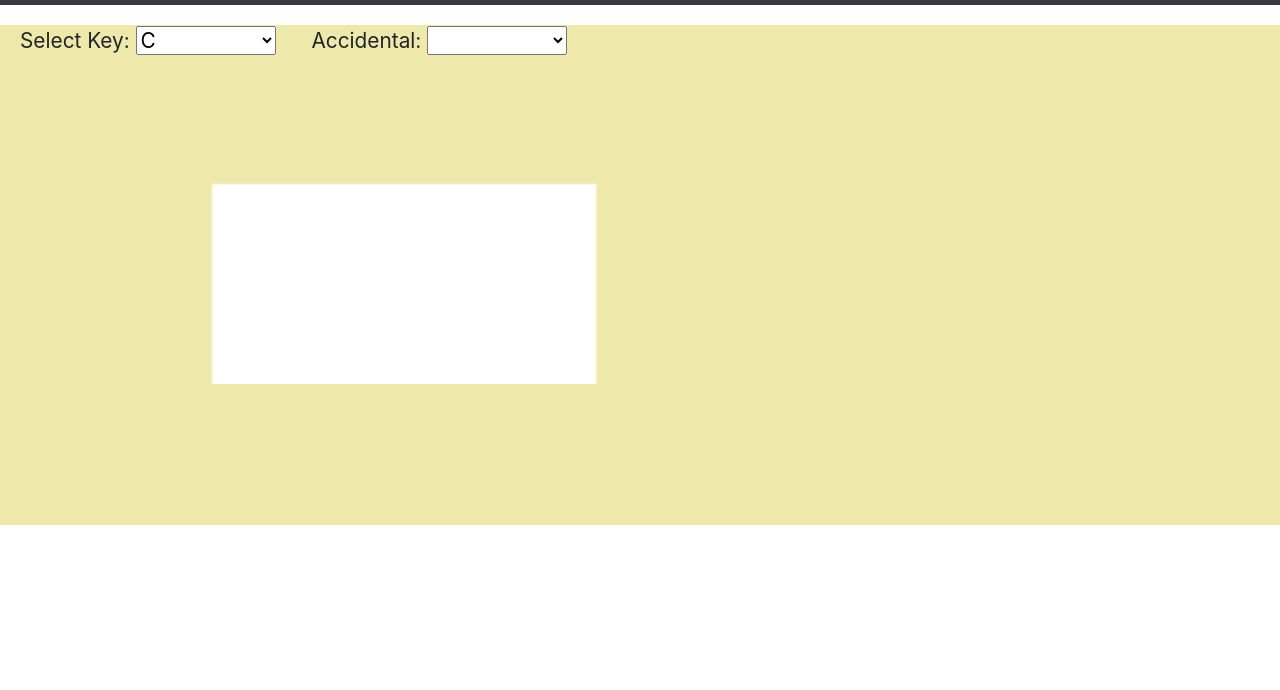
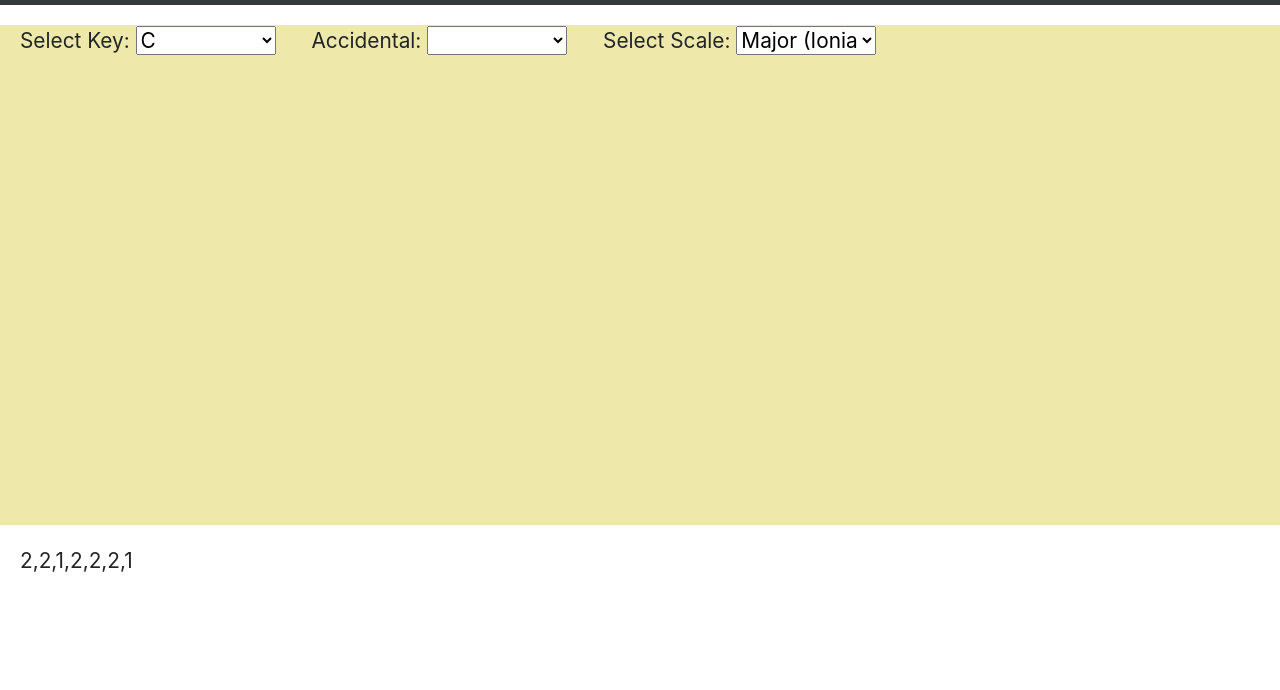
Before and after one commit to drgaglia/JamGenerator, a plain HTML site: page index.html in a window 1280 px wide. Shown: the part 51-741 px from the top of the page. Drawn offline with nearby package versions, Linux system fonts and the light colour scheme.

Commit message:
Many additions, major changes that will need to be made: 1. main.js -> updateKey() does not work at all and may need to be completeky rewritten 2. The Object.freeze 'enums' are more trouble than theyre worth and there is undoubtedly a better way to do this in JS 3. Spread the notes.js and scales.js across other files. Currently there is no real rhyme or reason to what is part of either file

```diff
--- a/css/main.css
+++ b/css/main.css
@@ -4,7 +4,7 @@
 	height: 1000px;
 }
 
-#main-panel {
+#select-panel {
 	width: 100%;
 	height: 500px;
 	background-color: palegoldenrod;
@@ -17,8 +17,9 @@
 	margin-right: 20px;
 }
 
-#key-div {
+#key-div, #display-div {
 	margin: 20px 0px 20px 20px;
+	height: 20%;
 	font-size: 130%;
 }
 
@@ -26,3 +27,7 @@
 	width: 140px;
 	margin-right: 30px;
 }
+
+#scale-select {
+	width: 200px;
+}
--- a/index.html
+++ b/index.html
@@ -7,6 +7,7 @@
     <script src="https://maxcdn.bootstrapcdn.com/bootstrap/4.0.0/js/bootstrap.min.js" integrity="sha384-JZR6Spejh4U02d8jOt6vLEHfe/JQGiRRSQQxSfFWpi1MquVdAyjUar5+76PVCmYl" crossorigin="anonymous"></script>
     <script src="js/notes.js"></script>
     <script src="js/main.js"></script>
+    <script src="js/scales.js"></script>
 </head>
 <body>
     <nav class="navbar navbar-expand-sm navbar-light bg-dark">
@@ -37,25 +38,38 @@
             </form>
         </div>
     </nav>
-    <div id="main-panel">
+    <div id="select-panel">
         <div id="key-div">
             <label for="key-label">Select Key:</label>
-            <select class="music-select" name="key-select" id="key-select">
-                <option value="0">A</option>
-                <option value="2">B</option>
-                <option value="4" selected="selected">C</option>
-                <option value="5">D</option>
-                <option value="7">E</option>
-                <option value="9">F</option>
-                <option value="11">G</option>
+            <select class="music-select" name="key-select" id="key-select" onchange="updateKey ();">
+                <option value="9">A</option>
+                <option value="11">B</option>
+                <option value="0" selected="selected">C</option>
+                <option value="2">D</option>
+                <option value="4">E</option>
+                <option value="5">F</option>
+                <option value="7">G</option>
             </select>
             <label for="acdntl-label">Accidental:</label>
-            <select class="music-select" name="acdntl-select" id="acdntl-select">
+            <select class="music-select" name="acdntl-select" id="acdntl-select" onchange="updateKey ();">
                 <option value="0"></option>
                 <option value="1">#</option>
                 <option value="-1">b</option>
             </select>
+            <label for="mode-label">Select Scale:</label>
+            <select class="music-select" name="mode-select" id="mode-select" onchange="">
+                <option value="0">Major (Ionian)</option>
+                <option value="1">Dorian</option>
+                <option value="2">Phrygian</option>
+                <option value="3">Lydian</option>
+                <option value="4">Mixolydian</option>
+                <option value="5">Minor (Aeolian)</option>
+                <option value="6">Locrian</option>
+            </select>
         </div>
+    </div>
+    <div id="display-div">
+        <p id="scale-display"></p>
         <canvas id="main-canvas"></canvas>
     </div>
 </body>
--- a/js/main.js
+++ b/js/main.js
@@ -1,19 +1,54 @@
+let modes = [];
+
 window.onload = function () {
-    var canvas = document.getElementById("main-canvas");
-    var ctx = canvas.getContext("2d");
+    let canvas = document.getElementById ( "main-canvas" );
+    let ctx = canvas.getContext ( "2d" );
 
-    ctx.fillStyle = "#FFF";
-    ctx.fillRect(50, 50, 100, 100);
+    ctx.fillStyle = "#A4A4A4";
+    ctx.fillRect ( 50, 50, 100, 100 );
 
-    var keySelect = document.getElementById("key-select");
-    var acdntlSelect = document.getElementById("acdntl-select");
-    var keyVal = parseInt(keySelect.options[keySelect.selectedIndex].value);
-    var acdntlVal = parseInt(acdntlSelect.options[acdntlSelect.selectedIndex].value);
 
-    var relativeToC = keyVal + acdntlVal;
 
-    console.log(relativeToC);
+    updateKey ();
 
-    console.log(notes[relativeToC]);
+    /*
+    let keySelect = document.getElementById ( "key-select" );
+    let acdntlSelect = document.getElementById ( "acdntl-select" );
+    let keyVal = parseInt (keySelect.options [ keySelect.selectedIndex ].value );
+    let acdntlVal = parseInt (acdntlSelect.options [ acdntlSelect.selectedIndex ].value );
+
+    let relativeToC = keyVal + acdntlVal;
+
+    */
 
 }
+
+
+function updateKey () {
+
+    // Get our elements
+    let keySelect, acdntlSelect, modeSelect;
+
+    keySelect = document.getElementById ( "key-select" );
+    acdntlSelect = document.getElementById ( "acdntl-select" );
+    modeSelect = document.getElementById ( "mode-select" );
+
+    // Get our elements' values
+    let keyVal, keyText, acdntlVal, modeVal, modeText;
+
+    keyVal = parseInt ( keySelect.value );
+    keyText = keySelect.text;
+    acdntlVal = parseInt ( acdntlSelect.value );
+    modeVal = parseInt ( modeSelect.value );
+    modeText = modeSelect.text;
+
+    //
+    keyVal += acdntlVal;
+    let modeName = keyText + modeText;
+
+    modes.push (
+        new Mode ( PARENT_SCALES.Ionian, modeVal, modeName)
+    );
+
+    document.getElementById ( "scale-display" ).innerHTML = modes[modes.length - 1].steps;
+}
--- a/js/notes.js
+++ b/js/notes.js
@@ -1,4 +1,4 @@
-const accidentals = Object.freeze (
+const ACCIDENTALS = Object.freeze (
     {
         "X" : "Double Sharp",
         "S" : "Sharp",
@@ -8,7 +8,7 @@ const accidentals = Object.freeze (
     }
 );
 
-const letters = Object.freeze (
+const LETTERS = Object.freeze (
     {
         "C" : "C",
         "D" : "D",
@@ -20,230 +20,230 @@ const letters = Object.freeze (
     }
 );
 
-const notes = [
+const NOTES = [
     {
         relativeToC: 0,
-        value:
+        values:
             [
                 {
-                    letter: letters.B,
-                    accidental: accidentals.S,
+                    letter: LETTERS.B,
+                    accidental: ACCIDENTALS.S,
                     name: "B#"
                 },
                 {
-                    letter: letters.C,
-                    accidental: accidentals.N,
+                    letter: LETTERS.C,
+                    accidental: ACCIDENTALS.N,
                     name: "C"
                 },
                 {
-                    letter: letters.D,
-                    accidental: accidentals.B,
+                    letter: LETTERS.D,
+                    accidental: ACCIDENTALS.B,
                     name: "Dbb"
                 }
             ]
     },
     {
         relativeToC: 1,
-        value:
+        valuess:
             [
                 {
-                    letter: letters.C,
-                    accidental: accidentals.S,
+                    letter: LETTERS.C,
+                    accidental: ACCIDENTALS.S,
                     name: "C#"
                 },
                 {
-                    letter: letters.D,
-                    accidental: accidentals.F,
+                    letter: LETTERS.D,
+                    accidental: ACCIDENTALS.F,
                     name: "Db"
                 }
             ]
     },
     {
         relativeToC: 2,
-        value:
+        valuess:
             [
                 {
-                    letter: letters.C,
-                    accidental: accidentals.X,
+                    letter: LETTERS.C,
+                    accidental: ACCIDENTALS.X,
                     name: "C##"
                 },
                 {
-                    letter: letters.D,
-                    accidental: accidentals.N,
+                    letter: LETTERS.D,
+                    accidental: ACCIDENTALS.N,
                     name: "D"
                 },
                 {
-                    letter: letters.E,
-                    accidental: accidentals.B,
+                    letter: LETTERS.E,
+                    accidental: ACCIDENTALS.B,
                     name: "Ebb"
                 }
             ]
     },
     {
         relativeToC: 3,
-        value:
+        values:
             [
                 {
-                    letter: letters.D,
-                    accidental: accidentals.S,
+                    letter: LETTERS.D,
+                    accidental: ACCIDENTALS.S,
                     name: "D#"
                 },
                 {
-                    letter: letters.E,
-                    accidental: accidentals.F,
+                    letter: LETTERS.E,
+                    accidental: ACCIDENTALS.F,
                     name: "Eb"
                 }
             ]
     },
     {
         relativeToC: 4,
-        value:
+        values:
             [
                 {
-                    letter: letters.D,
-                    accidental: accidentals.X,
+                    letter: LETTERS.D,
+                    accidental: ACCIDENTALS.X,
                     name: "D##"
                 },
                 {
-                    letter: letters.E,
-                    accidental: accidentals.N,
+                    letter: LETTERS.E,
+                    accidental: ACCIDENTALS.N,
                     name: "E"
                 },
                 {
-                    letter: letters.F,
-                    accidental: accidentals.F,
+                    letter: LETTERS.F,
+                    accidental: ACCIDENTALS.F,
                     name: "Fb"
                 }
             ]
     },
     {
         relativeToC: 5,
-        value:
+        values:
             [
                 {
-                    letter: letters.E,
-                    accidental: accidentals.S,
+                    letter: LETTERS.E,
+                    accidental: ACCIDENTALS.S,
                     name: "E#"
                 },
                 {
-                    letter: letters.F,
-                    accidental: accidentals.N,
+                    letter: LETTERS.F,
+                    accidental: ACCIDENTALS.N,
                     name: "F"
                 },
                 {
-                    letter: letters.G,
-                    accidental: accidentals.B,
+                    letter: LETTERS.G,
+                    accidental: ACCIDENTALS.B,
                     name: "Gbb"
                 }
             ]
     },
     {
         relativeToC: 6,
-        value:
+        values:
             [
                 {
-                    letter: letters.F,
-                    accidental: accidentals.S,
+                    letter: LETTERS.F,
+                    accidental: ACCIDENTALS.S,
                     name: "F#"
                 },
                 {
-                    letter: letters.G,
-                    accidental: accidentals.F,
+                    letter: LETTERS.G,
+                    accidental: ACCIDENTALS.F,
                     name: "Gb"
                 }
             ]
     },
     {
         relativeToC: 7,
-        value:
+        values:
             [
                 {
-                    letter: letters.F,
-                    accidental: accidentals.X,
+                    letter: LETTERS.F,
+                    accidental: ACCIDENTALS.X,
                     name: "F##"
                 },
                 {
-                    letter: letters.G,
-                    accidental: accidentals.N,
+                    letter: LETTERS.G,
+                    accidental: ACCIDENTALS.N,
                     name: "G"
                 },
                 {
-                    letter: letters.A,
-                    accidental: accidentals.B,
+                    letter: LETTERS.A,
+                    accidental: ACCIDENTALS.B,
                     name: "Abb"
                 }
             ]
     },
     {
         relativeToC: 8,
-        value:
+        values:
             [
                 {
-                    letter: letters.G,
-                    accidental: accidentals.S,
+                    letter: LETTERS.G,
+                    accidental: ACCIDENTALS.S,
                     name: "G#"
                 },
                 {
-                    letter: letters.A,
-                    accidental: accidentals.F,
+                    letter: LETTERS.A,
+                    accidental: ACCIDENTALS.F,
                     name: "Ab"
                 }
             ]
     },
     {
         relativeToC: 9,
-        value:
+        values:
             [
                 {
-                    letter: letters.G,
-                    accidental: accidentals.X,
+                    letter: LETTERS.G,
+                    accidental: ACCIDENTALS.X,
                     name: "G##"
                 },
                 {
-                    letter: letters.A,
-                    accidental: accidentals.N,
+                    letter: LETTERS.A,
+                    accidental: ACCIDENTALS.N,
                     name: "A"
                 },
                 {
-                    letter: letters.B,
-                    accidental: accidentals.B,
+                    letter: LETTERS.B,
+                    accidental: ACCIDENTALS.B,
                     name: "Bbb"
                 }
             ]
     },
     {
         relativeToC: 10,
-        value:
+        values:
             [
                 {
-                    letter: letters.A,
-                    accidental: accidentals.S,
+                    letter: LETTERS.A,
+                    accidental: ACCIDENTALS.S,
                     name: "A#"
                 },
                 {
-                    letter: letters.B,
-                    accidental: accidentals.F,
+                    letter: LETTERS.B,
+                    accidental: ACCIDENTALS.F,
                     name: "Bb"
                 }
             ]
     },
     {
         relativeToC: 11,
-        value:
+        values:
             [
                 {
-                    letter: letters.A,
-                    accidental: accidentals.X,
+                    letter: LETTERS.A,
+                    accidental: ACCIDENTALS.X,
                     name: "A##"
                 },
                 {
-                    letter: letters.B,
-                    accidental: accidentals.N,
+                    letter: LETTERS.B,
+                    accidental: ACCIDENTALS.N,
                     name: "B"
                 },
                 {
-                    letter: letters.C,
-                    accidental: accidentals.F,
+                    letter: LETTERS.C,
+                    accidental: ACCIDENTALS.F,
                     name: "Cb"
                 },
             ]
--- /dev/null
+++ b/js/scales.js
@@ -0,0 +1,78 @@
+const STEPS = Object.freeze (
+    {
+        "H" : 1,
+        "W" : 2,
+        "T" : 3
+    }
+);
+
+// Unneeded (for now)
+const TONICITIES = Object.freeze (
+    {
+    //  "Quartatonic" : 4
+        "Pentatonic" : 5,
+        "Hexatonic" : 6,
+        "Diatonic" : 7,
+        "Octatonic" : 8,
+    //  "Nonatonic" : 9,
+    //  "Decatonic" : 10,
+    //  "Undecatonic" : 11,
+        "Chromatic" : 12
+    }
+);
+
+class Mode {
+
+    constructor ( parent, modeNumber, name ) {
+        this.parent = parent;
+        this.modeNumber = modeNumber;
+        this.name = name;
+        this.steps = [];
+        this.createMode ();
+    }
+
+    createMode () {
+        let tonicity = this.parent.length;
+        for ( let i = 0; i < tonicity; i++ ) {
+            let degree = ( i + this.modeNumber ) % tonicity;
+            switch ( PARENT_SCALES.Ionian[degree] ) {
+                case 1:
+                    this.steps.push ( STEPS.H );
+                    break;
+                case 2:
+                    this.steps.push ( STEPS.W );
+                    break;
+                case 3:
+                    this.steps.push ( STEPS.T );
+                    break;
+                default:
+                    console.log ( "Something went wrong when creating the mode" );
+            }
+        }
+    }
+}
+
+const PARENT_SCALES = Object.freeze (
+    {
+        "Ionian" :
+        [
+            STEPS.W,
+            STEPS.W,
+            STEPS.H,
+            STEPS.W,
+            STEPS.W,
+            STEPS.W,
+            STEPS.H
+        ],
+        "Harmonic Minor" :
+        [
+            STEPS.W,
+            STEPS.H,
+            STEPS.W,
+            STEPS.W,
+            STEPS.H,
+            STEPS.T,
+            STEPS.H
+        ]
+    }
+);
```
